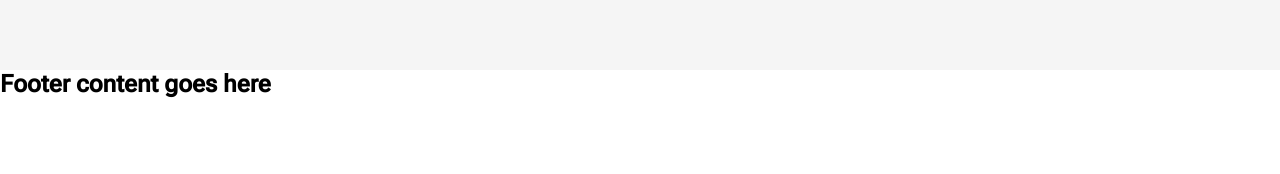
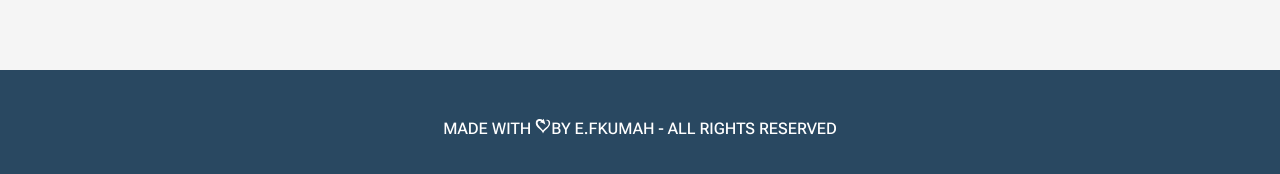
Before and after one commit to emmanuelkumah/okada-ride, a React (Create React App) app: page / in a window 1280 px wide. Shown: the part 2567-2741 px from the top of the page. Before the commit the page ends 2665 px from the top, so only its background shows below. Built offline with nearby package versions, Linux system fonts and the light colour scheme.

Commit message:
Add footer to home page

```diff
--- /dev/null
+++ b/src/pages/Home/Sections/Footer/Footer.js
@@ -0,0 +1,21 @@
+import React from "react";
+import classes from "./Footer.module.css";
+import { GiSelfLove } from "react-icons/gi";
+
+const Footer = () => {
+  return (
+    <>
+      <footer className={classes["footer-container"]}>
+        <div>
+          <p>
+            Made with <GiSelfLove />
+            by e.fkumah - All Rights reserved
+          </p>
+          <div></div>
+        </div>
+      </footer>
+    </>
+  );
+};
+
+export default Footer;
--- /dev/null
+++ b/src/pages/Home/Sections/Footer/Footer.module.css
@@ -0,0 +1,9 @@
+.footer-container {
+  background-color: #294861;
+}
+.footer-container p {
+  color: #fff;
+  text-align: center;
+  text-transform: uppercase;
+  padding: 3rem;
+}
--- a/src/pages/HomePage.js
+++ b/src/pages/HomePage.js
@@ -5,6 +5,7 @@ import { HeroSection } from "./Home/Sections/Hero";
 import NavBar from "./Home/Sections/NavBar";
 import About from "./Home/Sections/About";
 import FeatureTwo from "./Home/Sections/FeatureTwo/FeatureTwo";
+import Footer from "./Home/Sections/Footer/Footer";
 
 const HomePage = () => {
   return (
@@ -17,9 +18,7 @@ const HomePage = () => {
         <About />
         <FeatureTwo />
       </main>
-      <footer>
-        <h2>Footer content goes here</h2>{" "}
-      </footer>
+      <Footer />
     </>
   );
 };
```
